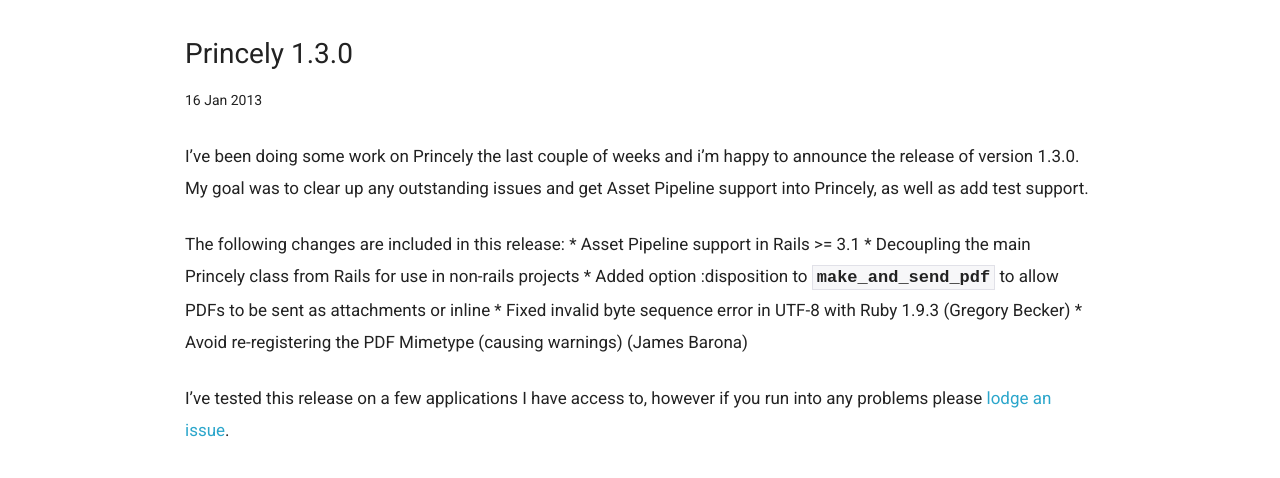
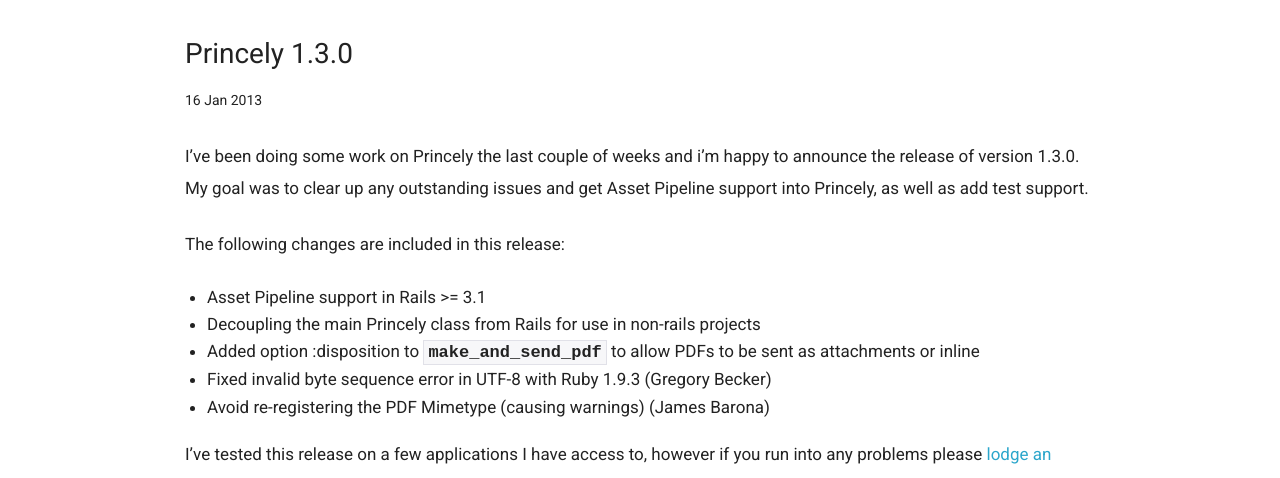
Before and after one commit to modsognir/old-modsognir.github.io, a plain HTML site: page 2013/01/16/releasing-princely-1.3.0.html in a window 1280 px wide. Shown: the part 75-553 px from the top of the page. Drawn offline with Linux system fonts and the light colour scheme; a script that the page names is missing.

Commit message:
New content

```diff
--- a/2013/01/16/releasing-princely-1.3.0.html
+++ b/2013/01/16/releasing-princely-1.3.0.html
@@ -60,12 +60,15 @@
     <div class="content">
       <p>I’ve been doing some work on Princely the last couple of weeks and i’m happy to announce the release of version 1.3.0. My goal was to clear up any outstanding issues and get Asset Pipeline support into Princely, as well as add test support.</p>
 
-<p>The following changes are included in this release:
-* Asset Pipeline support in Rails &gt;= 3.1
-* Decoupling the main Princely class from Rails for use in non-rails projects
-* Added option :disposition to <code>make_and_send_pdf</code> to allow PDFs to be sent as attachments or inline
-* Fixed invalid byte sequence error in UTF-8 with Ruby 1.9.3 (Gregory Becker)
-* Avoid re-registering the PDF Mimetype (causing warnings) (James Barona)</p>
+<p>The following changes are included in this release:</p>
+
+<ul>
+  <li>Asset Pipeline support in Rails &gt;= 3.1</li>
+  <li>Decoupling the main Princely class from Rails for use in non-rails projects</li>
+  <li>Added option :disposition to <code>make_and_send_pdf</code> to allow PDFs to be sent as attachments or inline</li>
+  <li>Fixed invalid byte sequence error in UTF-8 with Ruby 1.9.3 (Gregory Becker)</li>
+  <li>Avoid re-registering the PDF Mimetype (causing warnings) (James Barona)</li>
+</ul>
 
 <p>I’ve tested this release on a few applications I have access to, however if you run into any problems please <a href="https://github.com/mbleigh/princely/issues">lodge an issue</a>.</p>
 
```
Also changed, not shown: 2013/01/11/recording-sent-mail.html (+7 -4 lines).
